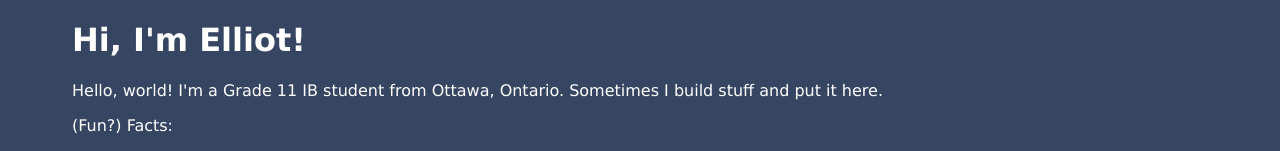
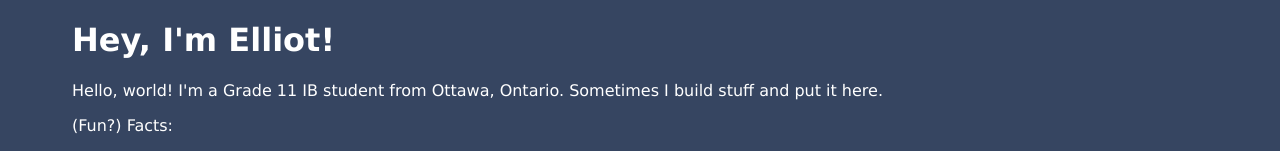
Before and after one commit to 8lliotzhang/my-website, a plain HTML site: page index.html in a window 1280 px wide. Shown: the top 151 px of the page. Drawn offline with Linux system fonts and the light colour scheme; no server answers.

```diff
--- a/index.html
+++ b/index.html
@@ -6,7 +6,7 @@
 
     </head>
     <body>
-        <h1>Hi, I'm Elliot!</h1>
+        <h1>Hey, I'm Elliot!</h1>
         <p>Hello, world! I'm a Grade 11 IB student from Ottawa, Ontario. Sometimes I build stuff and put it here.</p>
 
         <p>(Fun?) Facts:
```
